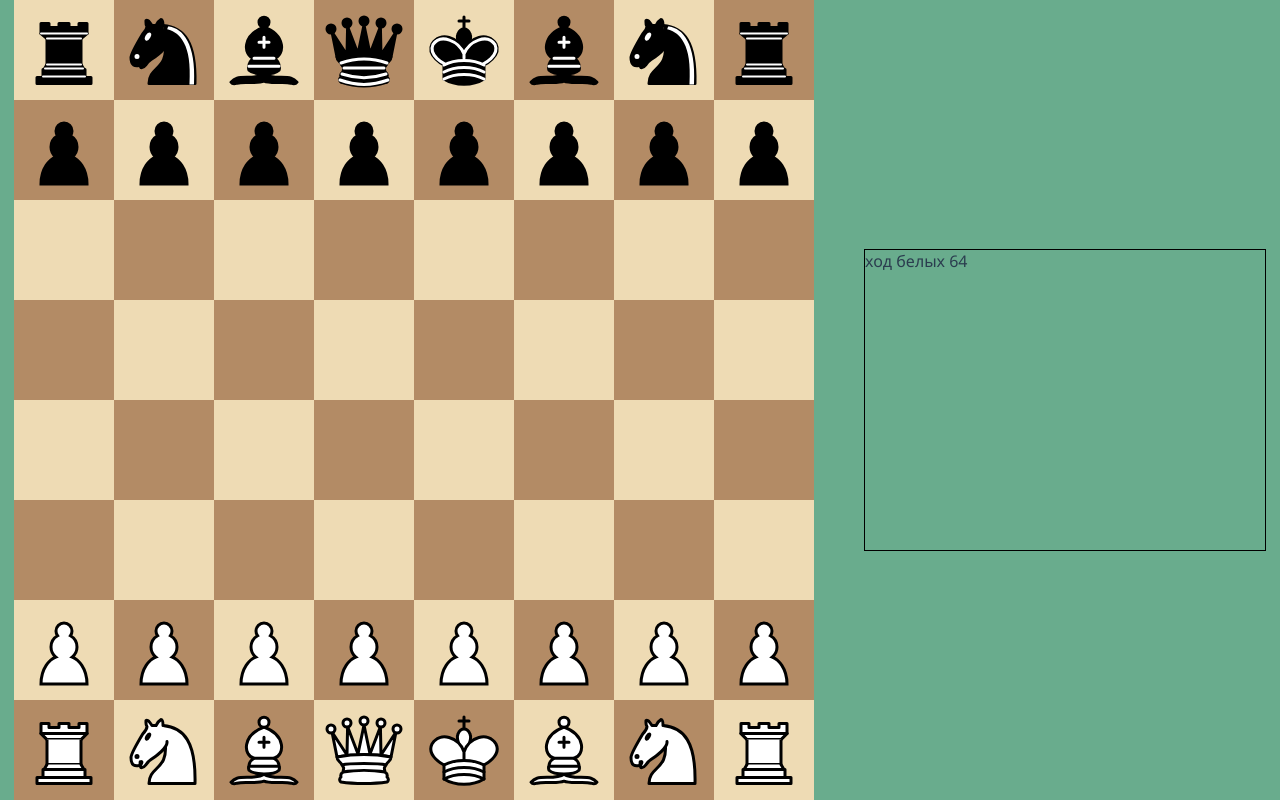
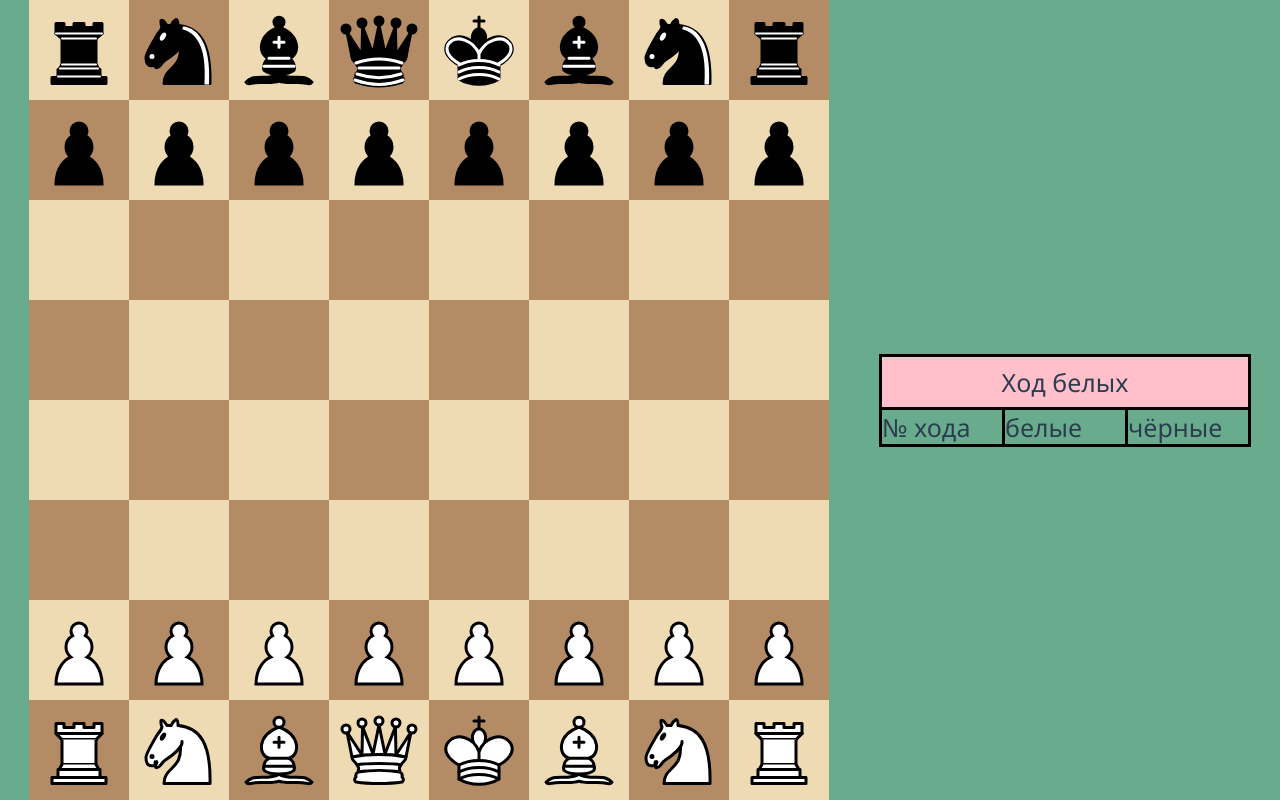
Before and after one commit to Aleks-Kar/simple-chess, a Vue app: page / in a window 1280 px wide. Built offline with nearby package versions, Linux system fonts and the light colour scheme.

Commit message:
edit: TheNotation.vue component

```diff
--- a/src/App.vue
+++ b/src/App.vue
@@ -68,7 +68,7 @@ function mouseLeave(): void {
     <TheBoard />
   </div>
 
-  <TheNotation />
+  <TheNotation :turn="store.turn" :last-move="store.lastMove" />
 </template>
 
 <style>
--- a/src/components/MySquare.vue
+++ b/src/components/MySquare.vue
@@ -1,8 +1,8 @@
 <script setup lang="ts">
 import { computed } from '@vue/reactivity'
 import { useStore } from '../stores/board'
+import { getAttackedSquares, getPawnMoves } from '../services/helpers'
 import MyPiece from '/src/components/MyPiece.vue'
-import { getAttackedSquares, getPawnMoves } from '../services/helpers'
 
 const props = defineProps<{ index: number }>()
 const store = useStore()
--- a/src/components/TheNotation.vue
+++ b/src/components/TheNotation.vue
@@ -1,21 +1,64 @@
 <script setup lang="ts">
-import { useStore } from '../stores/board'
-
-const store = useStore()
+const props = defineProps<{
+  turn: string
+  lastMove?: Array<number>
+}>()
 </script>
 
 <template>
   <div class="notation">
-    {{ store.turn === 'black' ? 'ход чёрных' : 'ход белых' }}
-    {{ store.activeIndex }}
+    <div class="notation__title">
+      <div>{{ props.turn === 'black' ? 'Ход чёрных' : 'Ход белых' }}</div>
+    </div>
+    <div class="notation__table">
+      <div class="notation__table_first-column">№ хода</div>
+      <div class="notation__table_second-column">белые</div>
+      <div class="notation__table_third-column">чёрные</div>
+    </div>
   </div>
+  <div></div>
 </template>
 
 <style>
 .notation {
-  width: 400px;
-  height: 300px;
+  /* width: 345px; */
+  /* height: 500px; */
   margin-left: 50px;
-  border: 1px solid black;
+  font-size: 25px;
+  /* border: 3px solid black; */
+}
+
+.notation__title {
+  text-align: center;
+  height: 50px;
+  line-height: 50px;
+  background-color: pink;
+  border: 3px solid black;
+}
+
+.notation__table {
+  display: flex;
+  justify-content: center;
+  align-items: center;
+  flex-direction: row;
+}
+
+.notation__table_first-column,
+.notation__table_second-column,
+.notation__table_third-column {
+  width: 120px;
+  height: auto;
+
+  border-bottom: 3px solid black;
+}
+
+.notation__table_first-column {
+  border-left: 3px solid black;
+}
+
+.notation__table_first-column,
+.notation__table_second-column,
+.notation__table_third-column {
+  border-right: 3px solid black;
 }
 </style>
```
